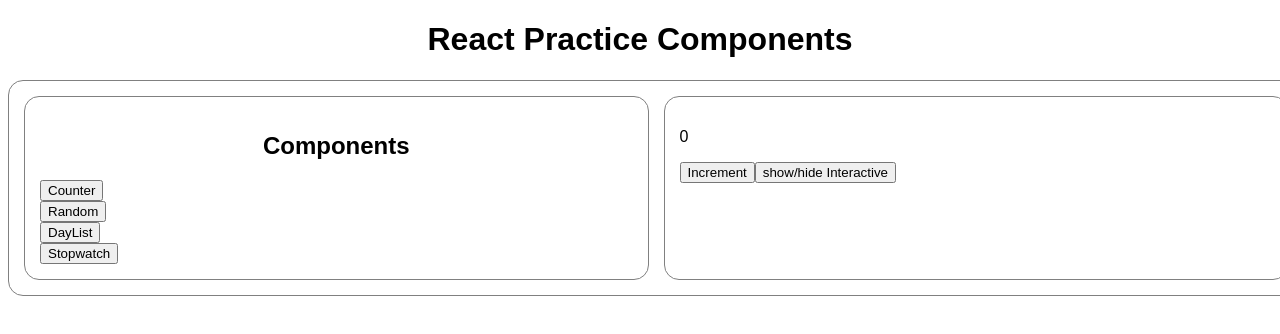
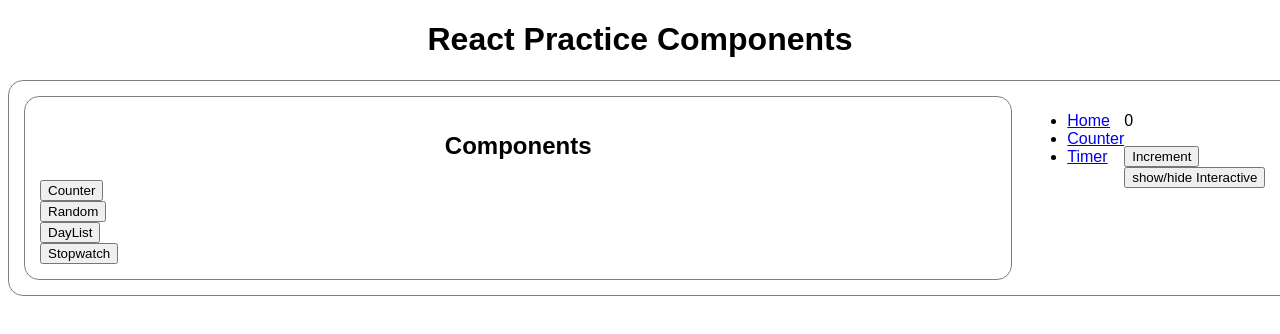
Before and after one commit to sudhirjadhav18/MyReactTraining, a React (Create React App) app in the folder sample-06/: page / in a window 1280 px wide. Shown: the top 334 px of the page. Built offline with nearby package versions, Linux system fonts and the light colour scheme.

Commit message:
Sample 06: Router implemented

```diff
--- a/sample-06/package.json
+++ b/sample-06/package.json
@@ -8,6 +8,7 @@
     "@testing-library/user-event": "^13.5.0",
     "react": "^18.2.0",
     "react-dom": "^18.2.0",
+    "react-router-dom": "^6.17.0",
     "react-scripts": "5.0.1",
     "web-vitals": "^2.1.4"
   },
--- a/sample-06/src/App.js
+++ b/sample-06/src/App.js
@@ -1,4 +1,5 @@
 import React, { useEffect, useState } from "react";
+import { BrowserRouter as Router, Route, Routes } from "react-router-dom";
 
 import './App.css';
 
@@ -7,6 +8,7 @@ import Random from "./components/Random/Random";
 import DayList from "./components/DayList/DayList";
 import Stopwatch from "./components/Stopwatch/Stopwatch";
 import Nav from "./components/Nav/Nav";
+import Footer from "./components/Nav/Footer";
 
 const App = () => {
     const [componentList, setComponentList] = useState([]);
@@ -39,17 +41,28 @@ const App = () => {
             <header className="_font _center">
                 <h1>React Practice Components</h1>
             </header>
-            <main className="_font main-app _card">
+
+            <div className="_font main-app _card">
                 <Nav
                     className="main-app__nav"
                     list={componentList}
                     onNavClick={onNavClickHandler}
                 />
 
-                <section className="_card">
+                {/*  <section className="_card">
                     {componentList[selectedNav] && componentList[selectedNav].component}
-                </section>
-            </main>
+                </section> */}
+                <Router>
+                    <Footer />
+                    <main>
+                        <Routes>
+                            <Route path="/" exact element={<Counter />} />
+                            <Route path="/counter" element={<Random />} />
+                            <Route path="/timer" element={<Stopwatch />} />
+                        </Routes>
+                    </main>
+                </Router>
+            </div>
         </>
     )
 };
--- /dev/null
+++ b/sample-06/src/components/Nav/Footer.js
@@ -0,0 +1,22 @@
+import React from "react";
+import { Link } from "react-router-dom";
+
+const Footer = () => (
+    <footer>
+        <nav>
+            <ul>
+                <li>
+                    <Link to="/">Home</Link>
+                </li>
+                <li>
+                    <Link to="/counter">Counter</Link>
+                </li>
+                <li>
+                    <Link to="/timer">Timer</Link>
+                </li>
+            </ul>
+        </nav>
+    </footer>
+);
+
+export default Footer;
```
Also changed, not shown: 1 other file (tests, documents, lock files or other folders).
